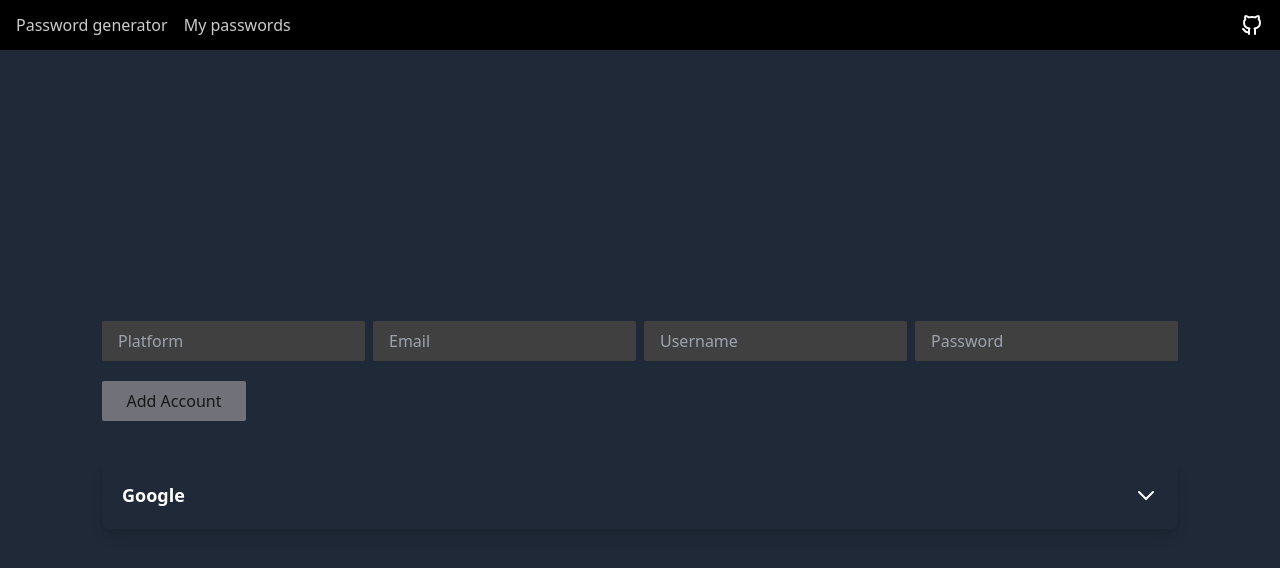
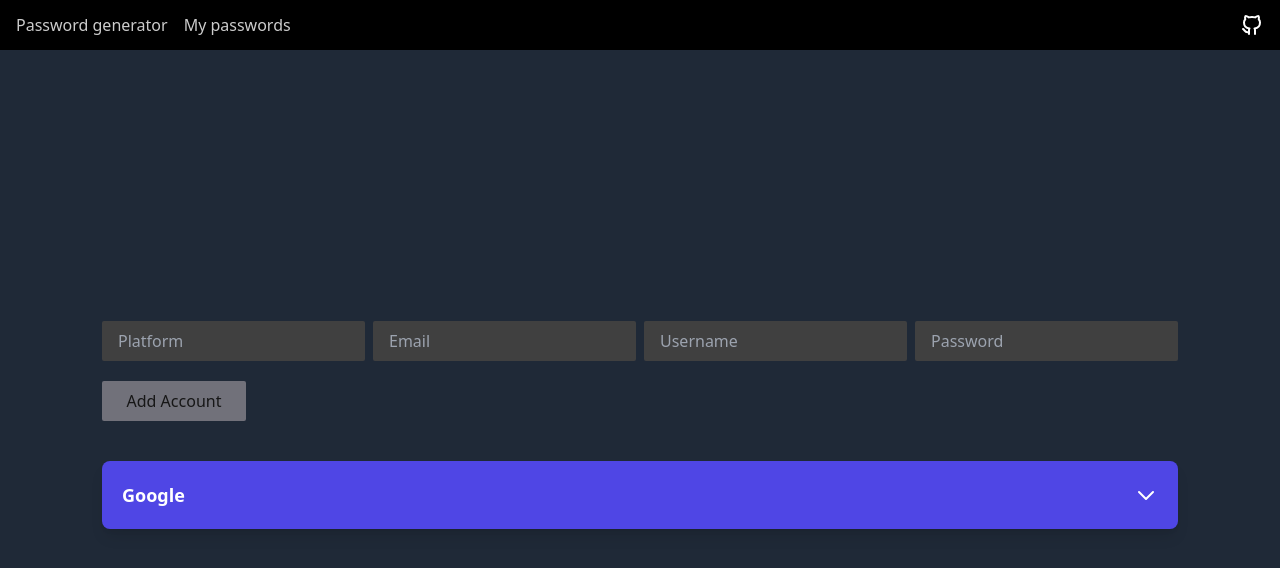
Before and after one commit to merino01/password-generator, a React (Vite) app: page /mypasswords in a window 1280 px wide. Shown: the top 568 px of the page. Built offline with nearby package versions, Linux system fonts and the light colour scheme.

Commit message:
fix colors and router problems

```diff
--- a/src/components/common/Accordion.tsx
+++ b/src/components/common/Accordion.tsx
@@ -3,20 +3,15 @@ import { useState } from "react"
 interface Props {
   children: React.ReactNode
   title: string
-  collapsedColor?: string
-  expandedColor?: string
 }
 
-const Accordion = ({ children, title, collapsedColor = 'indigo-600', expandedColor = 'indigo-100' }: Props) => {
+const Accordion = ({ children, title }: Props) => {
   const [collapsed, setCollapsed] = useState<boolean>(true)
-
-  const headerColor = `bg-${collapsedColor}`
-  const contentColor = `bg-${expandedColor}`
 
   return (
     <div className="overflow-hidden rounded-lg shadow-lg">
       <div
-        className={`flex items-center justify-between p-5 text-white cursor-pointer ${headerColor}`}
+        className="flex items-center justify-between p-5 text-white bg-indigo-600 cursor-pointer"
         onClick={() => setCollapsed(!collapsed)}
       >
         <h2 className="text-lg font-semibold">{title}</h2>
@@ -40,7 +35,7 @@ const Accordion = ({ children, title, collapsedColor = 'indigo-600', expandedCol
       <div
         className={`overflow-hidden ${collapsed ? 'max-h-0' : 'transition-all duration-500 ease-in-out max-h-screen'}`}
       >
-        <div className={`p-5 ${contentColor}`}>
+        <div className="p-5 bg-indigo-100">
           {children}
         </div>
       </div>
```
Also changed, not shown: vercel.json (added).
